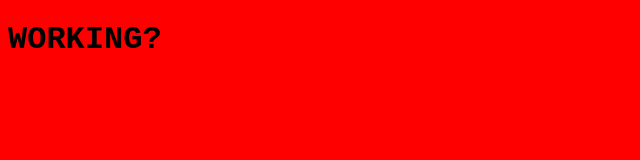
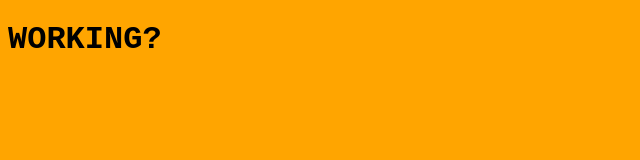
Before and after one commit to ruemisa/barter-post, a website: page index.html in a window 1280 px wide. Shown: the whole page, without its empty margins (0-640 px from the left). Drawn offline with Linux system fonts and the light colour scheme; a web font is replaced by a local one.

Commit message:
revamped entire project idea

```diff
--- a/resources/SASS/main.scss
+++ b/resources/SASS/main.scss
@@ -1,4 +1,4 @@
 body {
-    background-color: red;
+    background-color: orange;
     font-family: 'Overpass Mono', monospace;
 }
```
Also changed, not shown: package.json (added, +32 -0 lines), resources/CSS/style.css, 1 other file.
